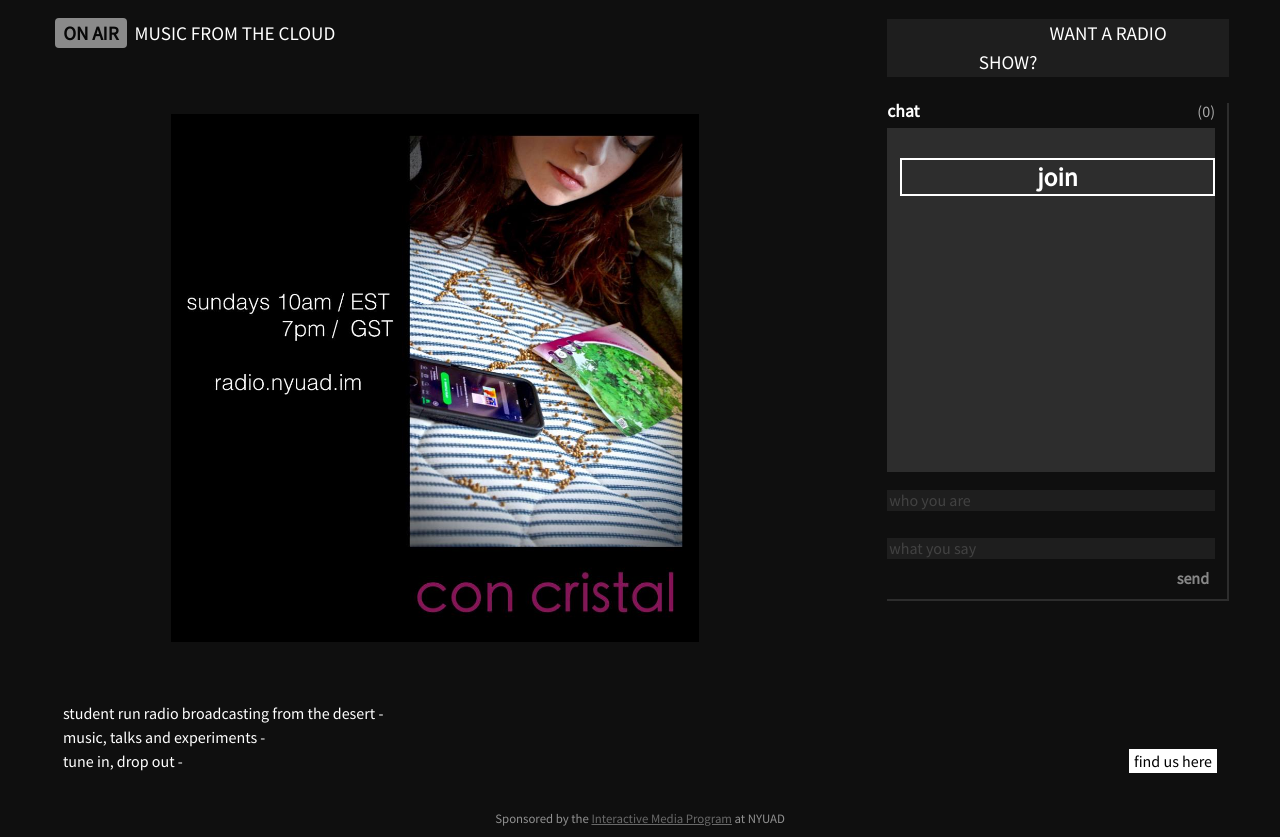
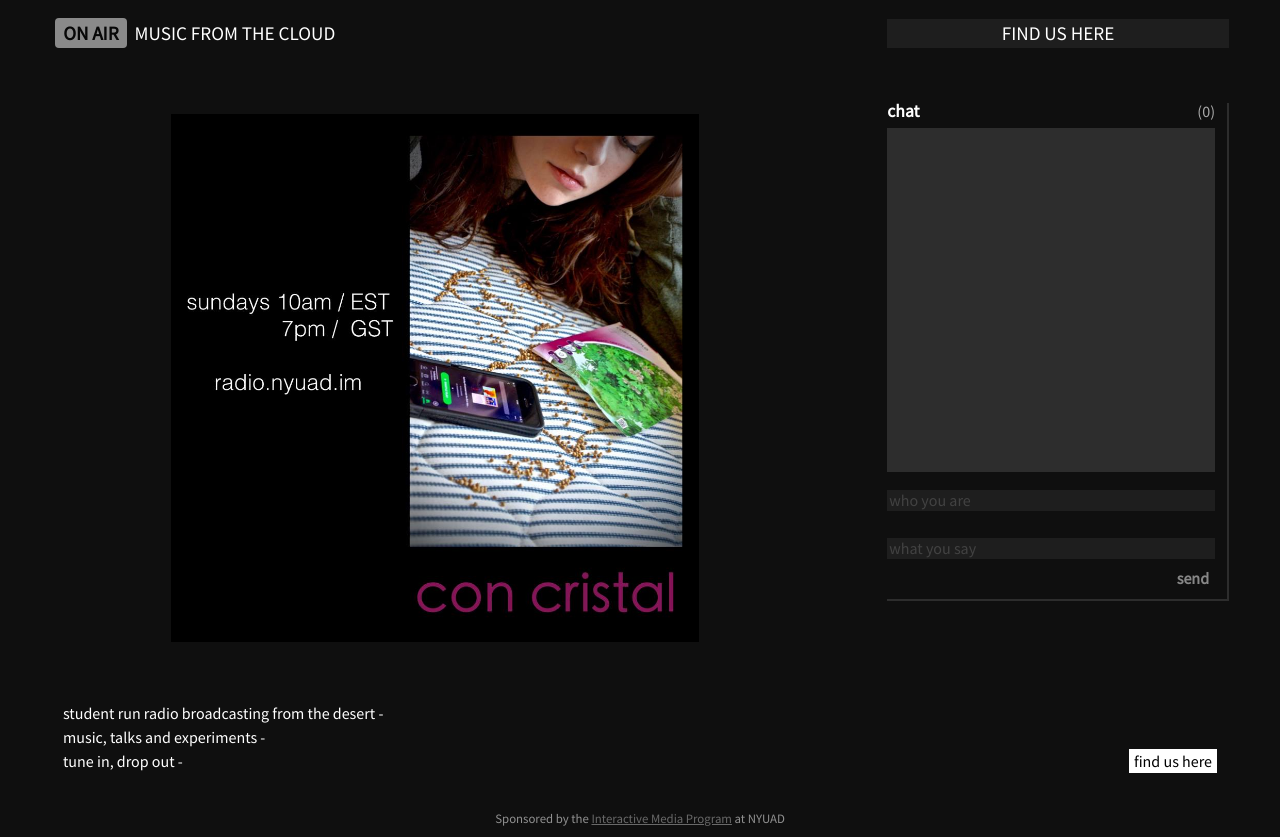
Before and after one commit to periode/howler-radio, a plain HTML site: page index.html in a window 1280 px wide. Shown: the part 76-913 px from the top of the page. Drawn offline with Linux system fonts and the light colour scheme; no server answers.

Commit message:
removed join button

```diff
--- a/index.html
+++ b/index.html
@@ -68,7 +68,7 @@
 
           <!-- ANNOUNCEMENTS -->
           <div id="announcement">
-		          <a href="https://docs.google.com/forms/d/e/1FAIpQLScD1yZGMAW0GuVPfoKtUs2ZA6g-aiZVWJgHhaNquVV2tRqRGg/viewform" target="_blank">WANT A RADIO SHOW?</a>
+		          <a href="https://www.facebook.com/howlerradio/" target="_blank">FIND US HERE</a>
           </div>
         </div>
 
@@ -91,7 +91,7 @@
         <div id="whole_chat">
           <span class="chat_legend chat_title">chat</span><span class="chat_users" id="connected_users">(0)</span><br>
           <div id="chat_window">
-            <button id="join_button" onclick="initChat()">join</button>
+            <!-- <button id="join_button" onclick="showChat()">join</button> -->
           </div>
           <br>
           <input class="chat_input" type="text" id="username" placeholder="who you are" disabled></input><br><br />
--- a/js/chat.js
+++ b/js/chat.js
@@ -3,7 +3,6 @@ var socket = io.connect('http://104.236.239.60:8080');
 var welcome_message = "<span style='color:grey;'>...you're connected. be nice and respectful!</span>";
 
 function initChat(){
-  document.getElementById('join_button').style.display = "none";
   document.getElementById('username').removeAttribute("disabled");
   document.getElementById('message').removeAttribute("disabled");
   document.getElementById('send_button').removeAttribute("disabled");
--- a/js/now_playing.js
+++ b/js/now_playing.js
@@ -11,6 +11,7 @@ var isBroadcasting = false;
 
 socket.on('connect', function(){
   console.log('connected to the chat server');
+  initChat()
 });
 
 socket.on('update-message', function(data){
```
